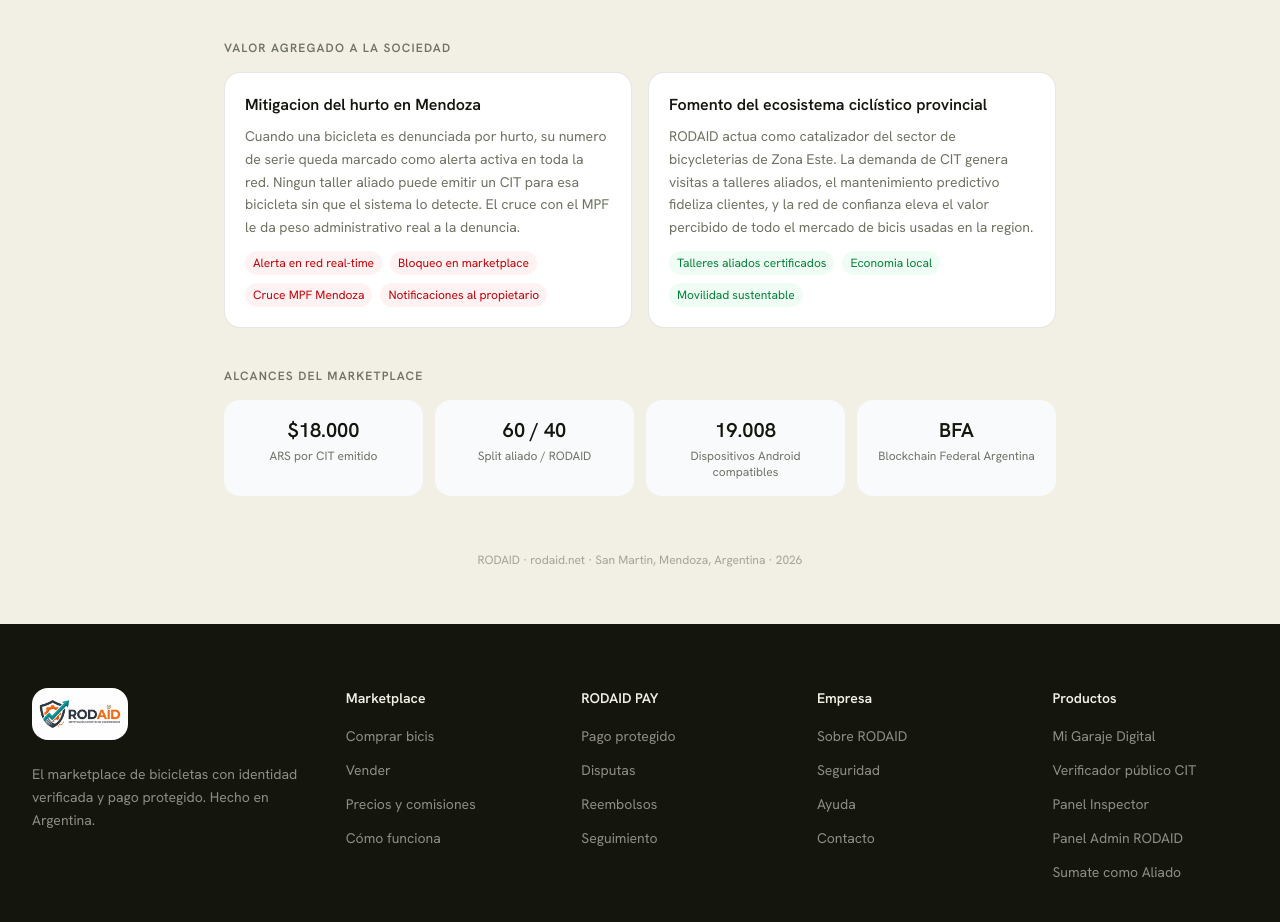
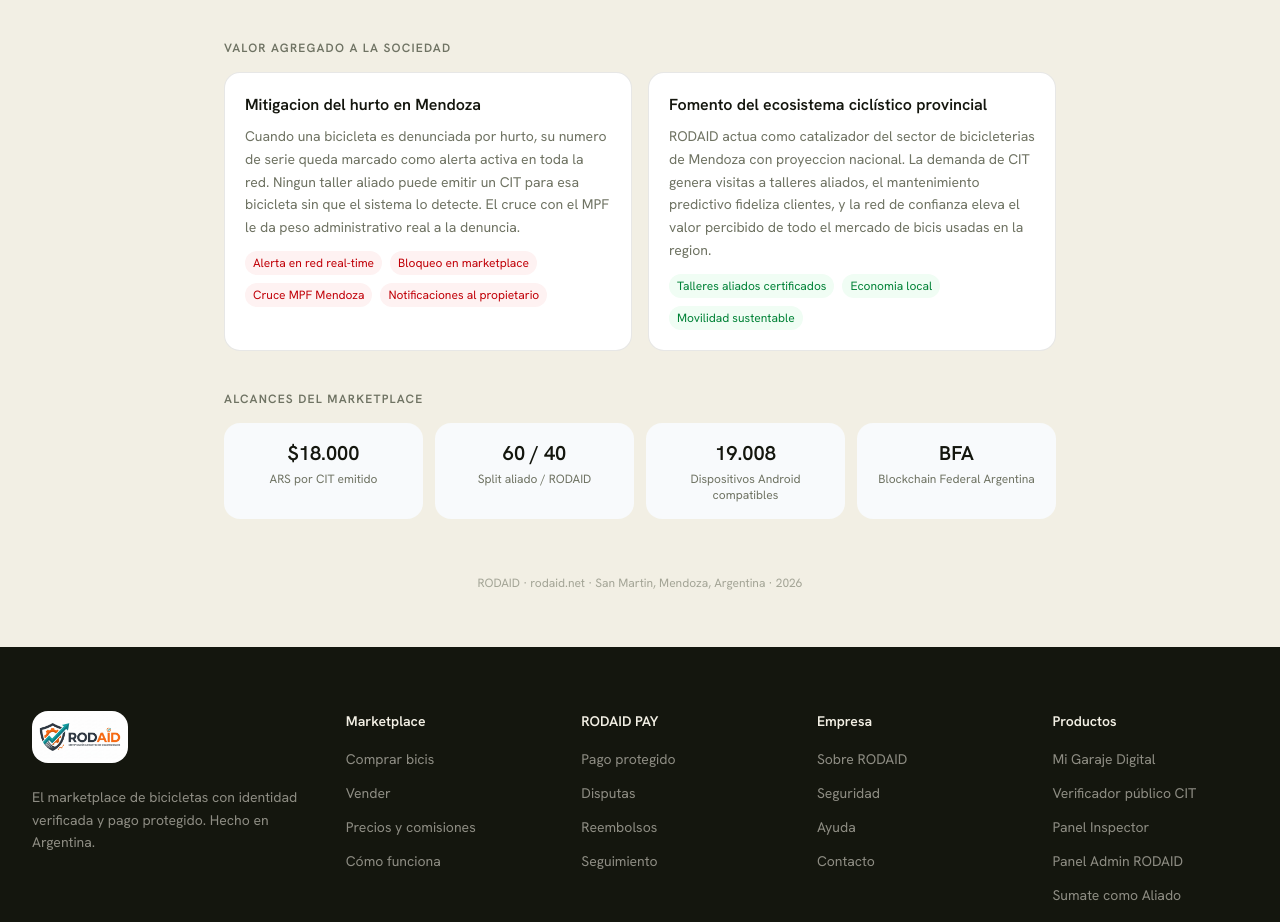
Before and after one commit to Ridaid-net/vibe-coding-platform, a Next.js app: page /sobre in a window 1280 px wide. Shown: the part 1148-2070 px from the top of the page. Built offline with nearby package versions, Linux system fonts and the light colour scheme.

Commit message:
fix: actualizar descripcion ecosistema con proyeccion nacional

```diff
--- a/app/sobre/page.tsx
+++ b/app/sobre/page.tsx
@@ -96,7 +96,7 @@
           </div>
           <div className="rounded-2xl border border-ink/10 bg-white p-5">
             <p className="font-semibold text-ink mb-2">Fomento del ecosistema ciclístico provincial</p>
-            <p className="text-sm text-slate-warm leading-relaxed">RODAID actua como catalizador del sector de bicycleterias de Zona Este. La demanda de CIT genera visitas a talleres aliados, el mantenimiento predictivo fideliza clientes, y la red de confianza eleva el valor percibido de todo el mercado de bicis usadas en la region.</p>
+            <p className="text-sm text-slate-warm leading-relaxed">RODAID actua como catalizador del sector de bicicleterias de Mendoza con proyeccion nacional. La demanda de CIT genera visitas a talleres aliados, el mantenimiento predictivo fideliza clientes, y la red de confianza eleva el valor percibido de todo el mercado de bicis usadas en la region.</p>
             <div className="flex flex-wrap gap-2 mt-3">
               {['Talleres aliados certificados','Economia local','Movilidad sustentable'].map(t => (
                 <span key={t} className="text-xs px-2 py-1 rounded-full bg-green-50 text-green-700">{t}</span>
```
